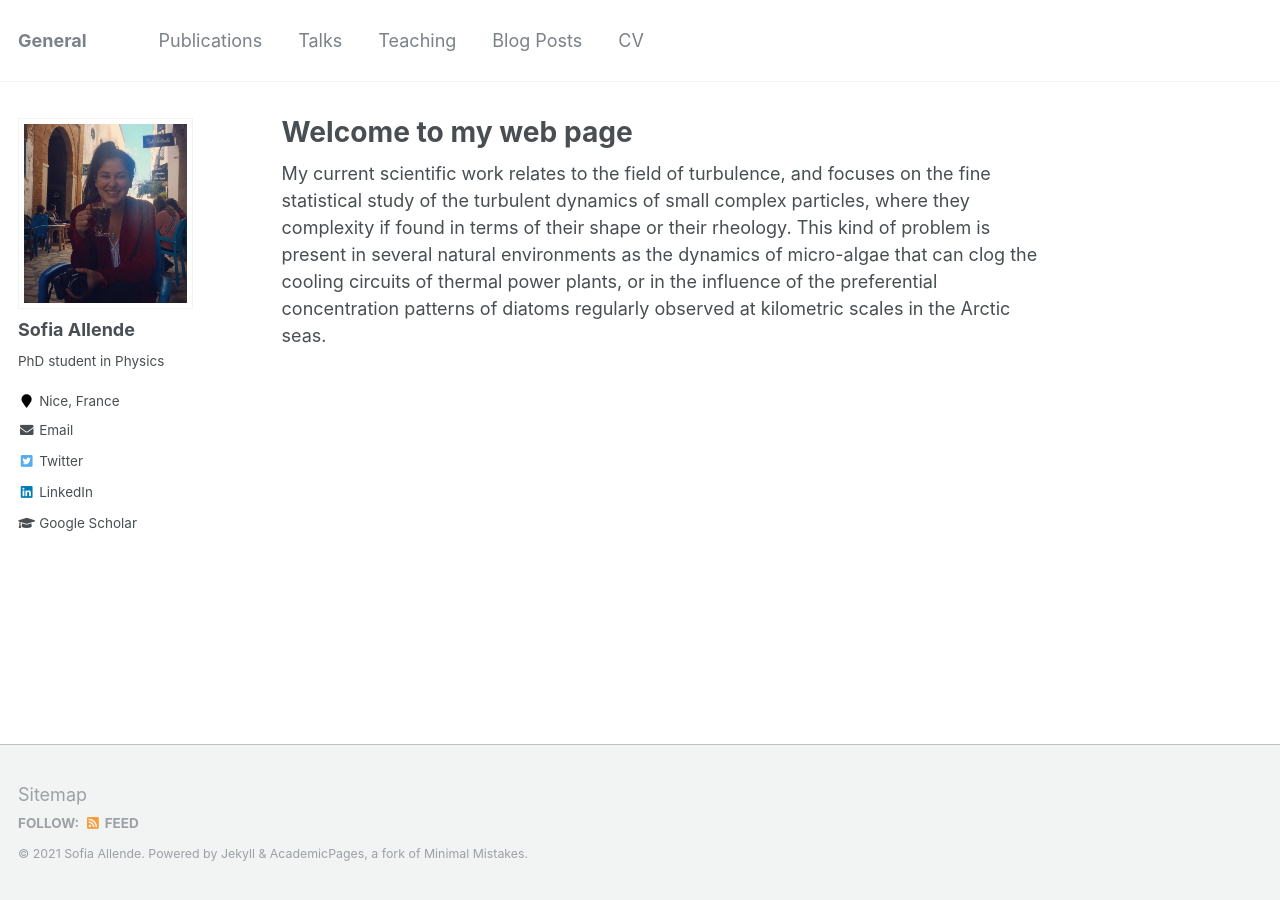
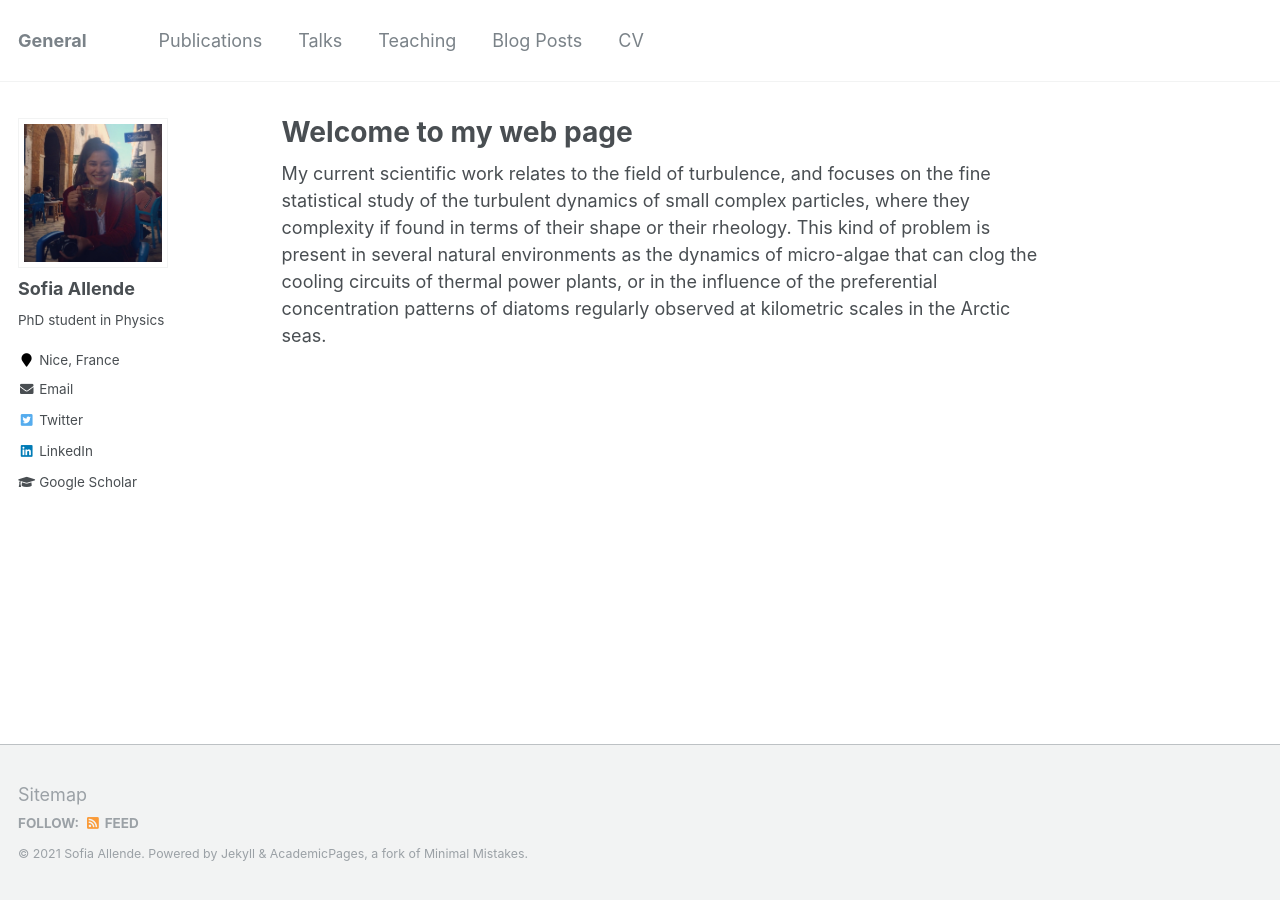
Before and after one commit to sofiallende/sofiallende.github.io, a Jekyll site: the page built from _pages/about.md, in a window 1280 px wide. Built offline with Jekyll 4.4.1, drawn with Linux system fonts in a browser that asks for light colours.

Commit message:
Update _sidebar.scss

```diff
--- a/_sass/_sidebar.scss
+++ b/_sass/_sidebar.scss
@@ -78,8 +78,8 @@
 
   @include breakpoint($large) {
     display: block;
-    width: auto;
-    height: auto;
+    width: 150px;
+    height: 150px;
   }
 
   img {
```
